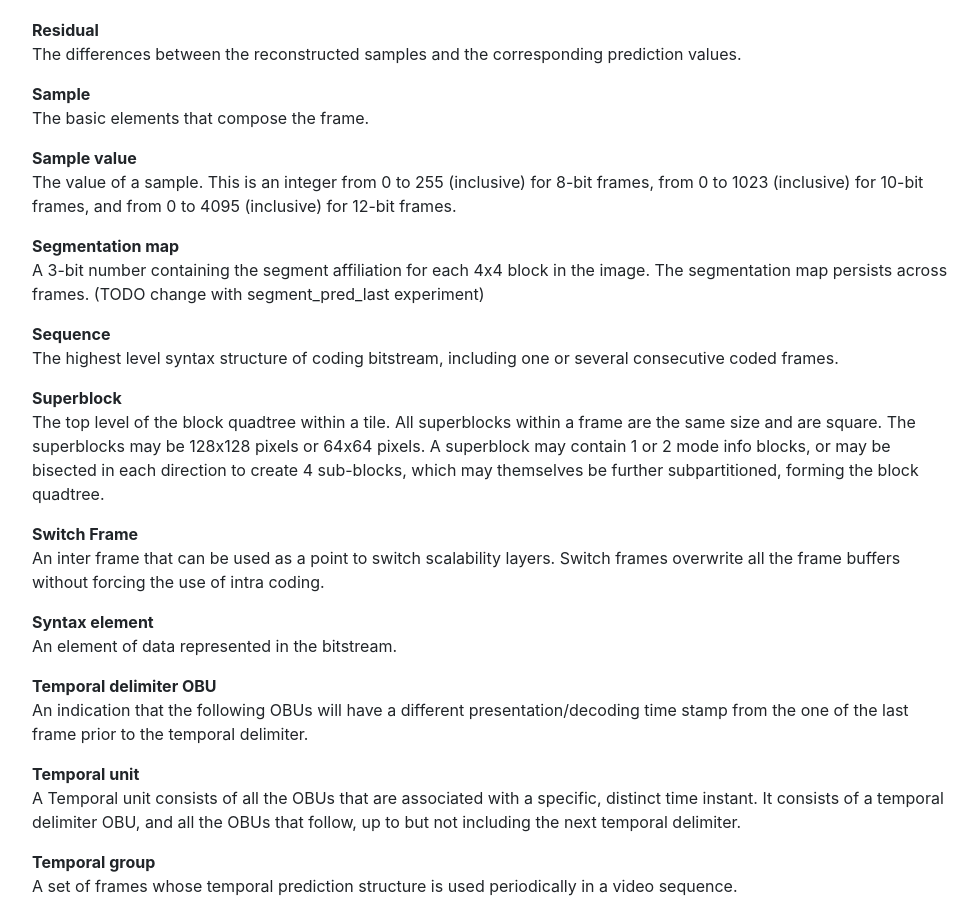
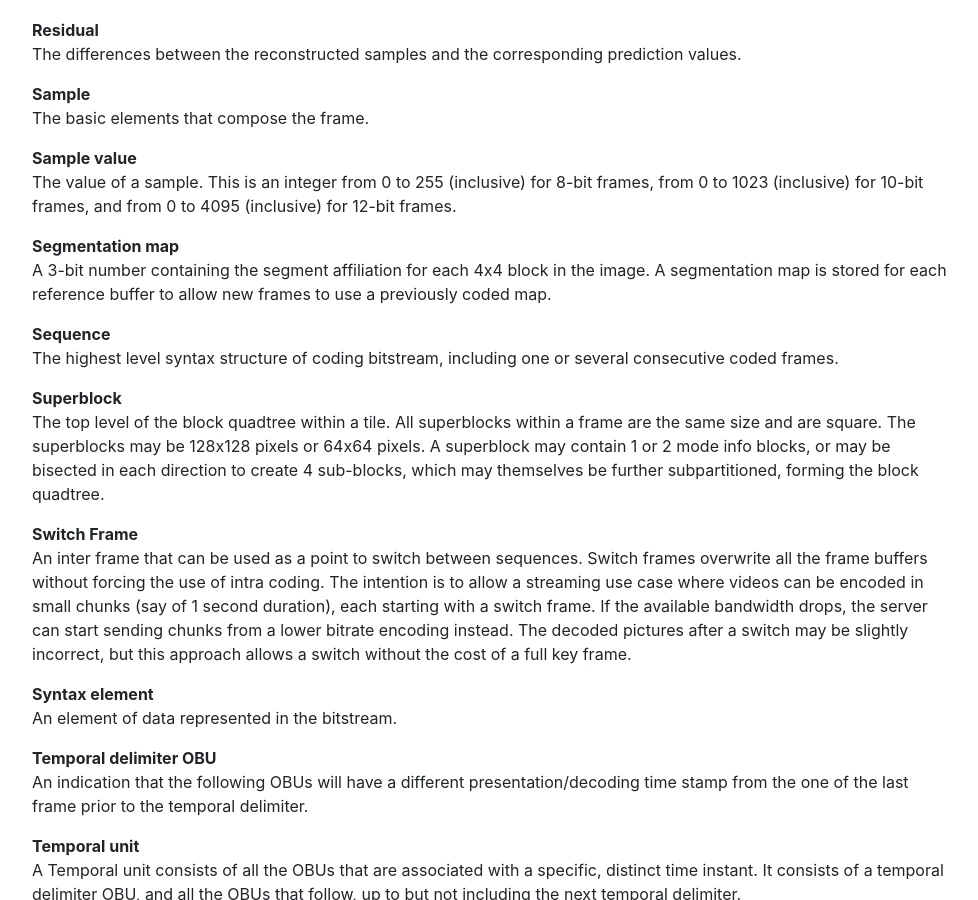
Before and after one commit to AOMediaCodec/av1-spec, a Jekyll site: the page built from 02.terms.md, in a window 1280 px wide and 900 px high, scrolled down 4258 px. Shown: the whole window, without its empty margins (53-1031 px from the left). Built offline with Jekyll 4.4.1, drawn with Linux system fonts in a browser that asks for light colours; nearby versions of some CDN libraries; our own code applies the rules of GitHub Pages for plain Markdown files.

Commit message:
Improve description of seg map and switch frame

```diff
--- a/02.terms.md
+++ b/02.terms.md
@@ -300,7 +300,8 @@ Sample value
 Segmentation map
 
 : A 3-bit number containing the segment affiliation for each 4x4 block in the
-  image. The segmentation map persists across frames.  (TODO change with segment_pred_last experiment)
+  image. A segmentation map is stored for each reference buffer to allow new
+  frames to use a previously coded map.
 
 Sequence
 
@@ -316,7 +317,8 @@ Superblock
 
 Switch Frame
 
-: An inter frame that can be used as a point to switch scalability layers.  Switch frames overwrite all the frame buffers without forcing the use of intra coding.
+: An inter frame that can be used as a point to switch between sequences.  Switch frames overwrite all the frame buffers without forcing the use of intra coding.  The intention is to allow a streaming use case where videos can be encoded in small chunks (say of 1 second duration), each starting with a switch frame.  If the available bandwidth drops, the server can start sending chunks from a lower bitrate encoding instead.
+The decoded pictures after a switch may be slightly incorrect, but this approach allows a switch without the cost of a full key frame.
 
 Syntax element
 
```
